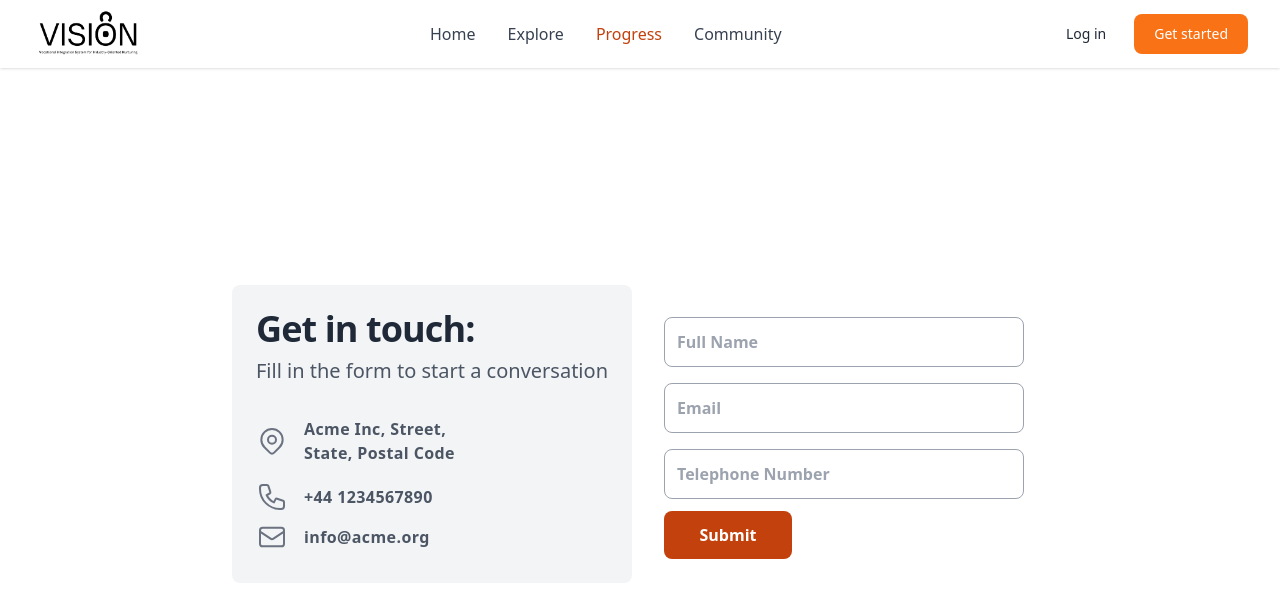
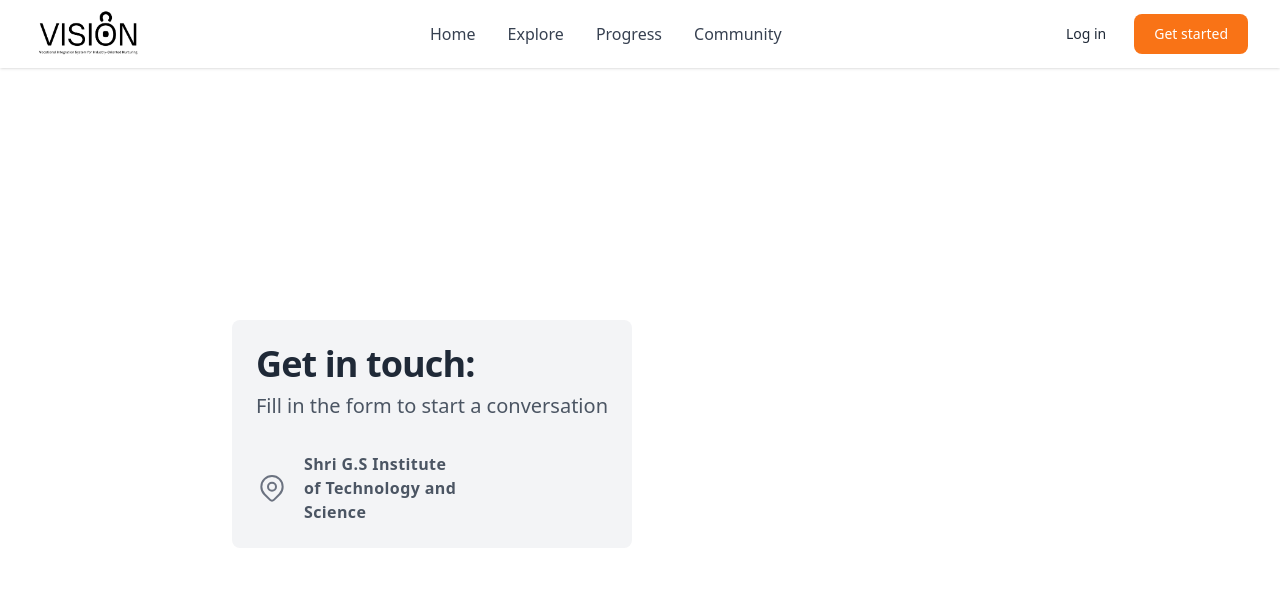
Before and after one commit to sarthak0504/Infinity-Matrix, a React (Vite) app in the folder client/: page /contact in a window 1280 px wide. Shown: the top 598 px of the page. Built offline with nearby package versions, Linux system fonts and the light colour scheme.

Commit message:
Final Prototype 1 !

```diff
--- /dev/null
+++ b/client/src/OC_UnderDev.jsx
@@ -0,0 +1,13 @@
+import React from 'react';
+
+const OC_UnderDev = () => {
+  return (
+    <div className="flex items-center justify-center h-screen bg-gray-100">
+      <div className="p-6 bg-white border border-gray-300 rounded-lg shadow-md text-center">
+        This Page is under Development!
+      </div>
+    </div>
+  );
+}
+
+export default OC_UnderDev;
--- a/client/src/components/Contact/Contact.jsx
+++ b/client/src/components/Contact/Contact.jsx
@@ -38,102 +38,10 @@ export default function Contact() {
                                     />
                                 </svg>
                                 <div className="ml-4 text-md tracking-wide font-semibold w-40">
-                                    Acme Inc, Street, State, Postal Code
-                                </div>
-                            </div>
-
-                            <div className="flex items-center mt-4 text-gray-600">
-                                <svg
-                                    fill="none"
-                                    stroke="currentColor"
-                                    stroke-linecap="round"
-                                    stroke-linejoin="round"
-                                    stroke-width="1.5"
-                                    viewBox="0 0 24 24"
-                                    className="w-8 h-8 text-gray-500"
-                                >
-                                    <path
-                                        stroke-linecap="round"
-                                        stroke-linejoin="round"
-                                        stroke-width="1.5"
-                                        d="M3 5a2 2 0 012-2h3.28a1 1 0 01.948.684l1.498 4.493a1 1 0 01-.502 1.21l-2.257 1.13a11.042 11.042 0 005.516 5.516l1.13-2.257a1 1 0 011.21-.502l4.493 1.498a1 1 0 01.684.949V19a2 2 0 01-2 2h-1C9.716 21 3 14.284 3 6V5z"
-                                    />
-                                </svg>
-                                <div className="ml-4 text-md tracking-wide font-semibold w-40">
-                                    +44 1234567890
-                                </div>
-                            </div>
-
-                            <div className="flex items-center mt-2 text-gray-600">
-                                <svg
-                                    fill="none"
-                                    stroke="currentColor"
-                                    stroke-linecap="round"
-                                    stroke-linejoin="round"
-                                    stroke-width="1.5"
-                                    viewBox="0 0 24 24"
-                                    className="w-8 h-8 text-gray-500"
-                                >
-                                    <path
-                                        stroke-linecap="round"
-                                        stroke-linejoin="round"
-                                        stroke-width="1.5"
-                                        d="M3 8l7.89 5.26a2 2 0 002.22 0L21 8M5 19h14a2 2 0 002-2V7a2 2 0 00-2-2H5a2 2 0 00-2 2v10a2 2 0 002 2z"
-                                    />
-                                </svg>
-                                <div className="ml-4 text-md tracking-wide font-semibold w-40">
-                                    info@acme.org
+                                    Shri G.S Institute of Technology and Science
                                 </div>
                             </div>
                         </div>
-
-                        <form className="p-6 flex flex-col justify-center">
-                            <div className="flex flex-col">
-                                <label for="name" className="hidden">
-                                    Full Name
-                                </label>
-                                <input
-                                    type="name"
-                                    name="name"
-                                    id="name"
-                                    placeholder="Full Name"
-                                    className="w-100 mt-2 py-3 px-3 rounded-lg bg-white border border-gray-400 text-gray-800 font-semibold focus:border-orange-500 focus:outline-none"
-                                />
-                            </div>
-
-                            <div className="flex flex-col mt-2">
-                                <label for="email" className="hidden">
-                                    Email
-                                </label>
-                                <input
-                                    type="email"
-                                    name="email"
-                                    id="email"
-                                    placeholder="Email"
-                                    className="w-100 mt-2 py-3 px-3 rounded-lg bg-white border border-gray-400 text-gray-800 font-semibold focus:border-orange-500 focus:outline-none"
-                                />
-                            </div>
-
-                            <div className="flex flex-col mt-2">
-                                <label for="tel" className="hidden">
-                                    Number
-                                </label>
-                                <input
-                                    type="tel"
-                                    name="tel"
-                                    id="tel"
-                                    placeholder="Telephone Number"
-                                    className="w-100 mt-2 py-3 px-3 rounded-lg bg-white border border-gray-400 text-gray-800 font-semibold focus:border-orange-500 focus:outline-none"
-                                />
-                            </div>
-
-                            <button
-                                type="submit"
-                                className="md:w-32 bg-orange-700 hover:bg-blue-dark text-white font-bold py-3 px-6 rounded-lg mt-3 hover:bg-orange-600 transition ease-in-out duration-300"
-                            >
-                                Submit
-                            </button>
-                        </form>
                     </div>
                 </div>
             </div>
--- a/client/src/components/Header/Header.jsx
+++ b/client/src/components/Header/Header.jsx
@@ -44,7 +44,7 @@ export default function Header() {
                             </li>
                             <li>
                                 <NavLink
-                                to="/about"
+                                to="/udcourse"
                                     className={({isActive}) =>
                                         `block py-2 pr-4 pl-3 duration-200 ${isActive ? "text-orange-700" : "text-gray-700"} border-b border-gray-100 hover:bg-gray-50 lg:hover:bg-transparent lg:border-0 hover:text-orange-700 lg:p-0`
                                     }
@@ -54,7 +54,7 @@ export default function Header() {
                             </li>
                             <li>
                                 <NavLink
-                                to="/contact"
+                                to="/udcourse"
                                     className={({isActive}) =>
                                         `block py-2 pr-4 pl-3 duration-200 ${isActive ? "text-orange-700" : "text-gray-700"} border-b border-gray-100 hover:bg-gray-50 lg:hover:bg-transparent lg:border-0 hover:text-orange-700 lg:p-0`
                                     }
@@ -64,7 +64,7 @@ export default function Header() {
                             </li>
                             <li>
                                 <NavLink
-                                to="/community"
+                                to="/udcourse"
                                     className={({isActive}) =>
                                         `block py-2 pr-4 pl-3 duration-200 ${isActive ? "text-orange-700" : "text-gray-700"} border-b border-gray-100 hover:bg-gray-50 lg:hover:bg-transparent lg:border-0 hover:text-orange-700 lg:p-0`
                                     }
--- a/client/src/components/Online_course/course_ category.jsx
+++ b/client/src/components/Online_course/course_ category.jsx
@@ -82,7 +82,8 @@ const CategoryPage = () => {
             </p>
             <div className="mt-auto">
               <a
-                href={`/course/${course.id}`}
+                // href={`/course/${course.id}`}
+                href={`/udcourse`}
                 className="inline-block px-4 py-2 bg-blue-500 text-white font-medium rounded-lg hover:bg-blue-600 transition"
                 style={{ marginTop: '20px' }} // Margin from description
               >
--- a/client/src/components/Virtual_lab/virtualLab.jsx
+++ b/client/src/components/Virtual_lab/virtualLab.jsx
@@ -25,7 +25,7 @@ export default function VIRTUAL_LAB() {
                         <h3 className="text-lg font-bold text-black">VISUAL LEARNING</h3>
                         <p className="text-black">Interactive visuals and animations for enhanced concept understanding</p>
                     </div>
-                    <Link to="/visual-learning" className="mt-4 bg-blue-500 text-white px-4 py-2 rounded-lg">
+                    <Link to="/udcourse" className="mt-4 bg-blue-500 text-white px-4 py-2 rounded-lg">
                         DIVE IN
                     </Link>
                 </div>
@@ -41,7 +41,7 @@ export default function VIRTUAL_LAB() {
                         <h3 className="text-lg font-bold text-black">CODING PLATFORM</h3>
                         <p className="text-black">Interactive platform for coding practice with real-time feedback</p>
                     </div>
-                    <Link to="/coding-platform" className="mt-4 bg-blue-500 text-white px-4 py-2 rounded-lg">
+                    <Link to="/udcourse" className="mt-4 bg-blue-500 text-white px-4 py-2 rounded-lg">
                         DIVE IN
                     </Link>
                 </div>
@@ -57,7 +57,7 @@ export default function VIRTUAL_LAB() {
                         <h3 className="text-lg font-bold text-black">SIMULATOR</h3>
                         <p className="text-black">Interactive platform for exploring and manipulating geometric shapes</p>
                     </div>
-                    <Link to="/simulator" className="mt-4 bg-blue-500 text-white px-4 py-2 rounded-lg">
+                    <Link to="/udcourse" className="mt-4 bg-blue-500 text-white px-4 py-2 rounded-lg">
                         DIVE IN
                     </Link>
                 </div>
--- a/client/src/main.jsx
+++ b/client/src/main.jsx
@@ -13,6 +13,7 @@ import LandingPage from './components/Landing/LandingPage.jsx';
 import './index.css'
 import CategoryPage from './components/Online_course/course_ category.jsx'
 import VIRTUAL_LAB from './components/Virtual_lab/virtualLab.jsx'
+import OC_UnderDev from "./OC_UnderDev.jsx";
 // const router = createBrowserRouter([
 //   {
 //     path: '/',
@@ -46,6 +47,7 @@ const router = createBrowserRouter(
       <Route path='/online_course' element={<CoursesPage />} />
       <Route path='/online_course/:categoryId' element={<CategoryPage />} />
       <Route path='/virtual_lab' element={<VIRTUAL_LAB />} />
+      <Route path='/udcourse' element={<OC_UnderDev />} />
       <Route path='user/:userid' element={<User />} />
     </Route>
   )
```
Also changed, not shown: client/src/components/TrainingProgramme/TrainingProgramme.jsx (+12 -10 lines).
